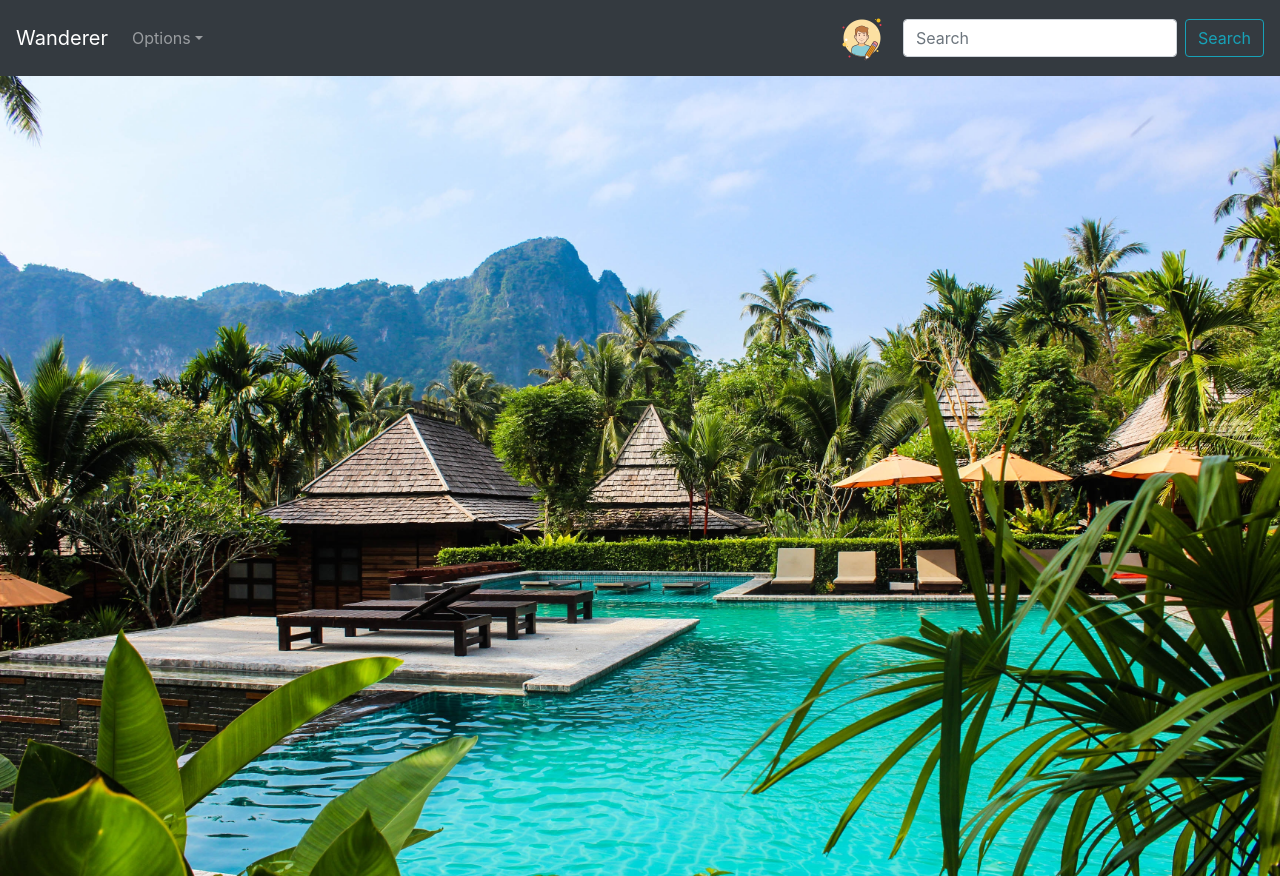
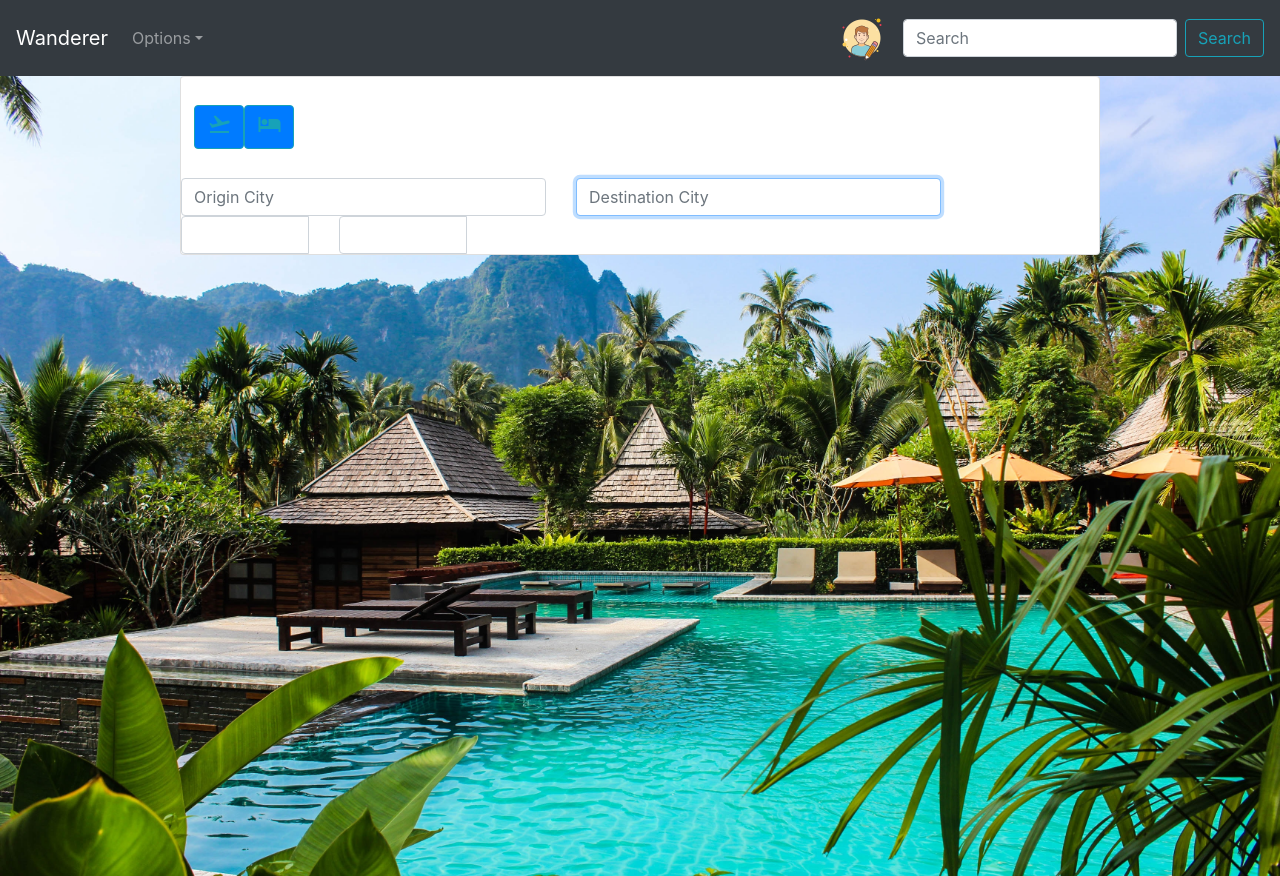
Before and after one commit to Anurag26/DBMS_Final_Project, a React (Create React App) app in the folder client/: page / in a window 1280 px wide. Built offline with nearby package versions, Linux system fonts and the light colour scheme.

Commit message:
small change

```diff
--- a/client/package.json
+++ b/client/package.json
@@ -11,6 +11,7 @@
     "react-bootstrap": "^1.0.0-beta.16",
     "react-dom": "^16.12.0",
     "react-dropzone": "^4.2.12",
+    "react-google-login": "^5.0.7",
     "react-images": "^0.5.17",
     "react-moment": "^0.7.7",
     "react-router-dom": "^4.3.1",
--- a/client/public/index.html
+++ b/client/public/index.html
@@ -5,6 +5,9 @@
     <link href="%PUBLIC_URL%/favicon.ico" rel="icon"/>
     <meta content="width=device-width, initial-scale=1" name="viewport"/>
     <meta content="#000000" name="theme-color"/>
+<!--    <meta name="google-signin-scope" content="profile email">-->
+<!--    <meta name="google-signin-client_id" content="474863064100-h546o1bncdj72k2sf220v8eblg2nt1md.apps.googleusercontent.com">-->
+<!--    <script src="https://apis.google.com/js/platform.js" async defer></script>-->
     <meta
             content="Web site created using create-react-app"
             name="description"
@@ -16,6 +19,7 @@
   integrity="sha384-ggOyR0iXCbMQv3Xipma34MD+dH/1fQ784/j6cY/iJTQUOhcWr7x9JvoRxT2MZw1T"
   crossorigin="anonymous"
 />
+    <link href="https://fonts.googleapis.com/icon?family=Material+Icons" rel="stylesheet">
     <!--
       manifest.json provides metadata used when your web app is installed on a
       user's mobile device or desktop. See https://developers.google.com/web/fundamentals/web-app-manifest/
--- a/client/src/components/Home/home.js
+++ b/client/src/components/Home/home.js
@@ -1,6 +1,7 @@
 import React, { Component } from 'react';
 import img1 from '../../images/hotel.jpg';
 import LoginRegister from "../LoginRegister/loginregister";
+import ProductHomePageForm from "../ProductHomePage/productHomePageForm";
 
 class Home extends Component {
 
@@ -15,7 +16,7 @@ class Home extends Component {
                 backgroundAttachment: 'fixed',
                 height: `${window.innerHeight}px`
               }}>
-
+                <ProductHomePageForm />
             </div>
         );
     }
--- a/client/src/components/LoginRegister/loginregister.js
+++ b/client/src/components/LoginRegister/loginregister.js
@@ -2,6 +2,7 @@ import React, { Component } from 'react';
 // import './login.css';
 import axios from 'axios';
 import {Button} from 'react-bootstrap';
+import {GoogleLogin} from "react-google-login";
 
 class LoginRegister extends Component {
 
@@ -59,8 +60,8 @@ class LoginRegister extends Component {
         });
     }
 
-    handleGoogleAuthentication=()=>{
-
+    handleGoogleAuthentication=(googleUser)=>{
+        console.log(googleUser);
     }
 
     render() {
@@ -102,13 +103,6 @@ class LoginRegister extends Component {
 
                                          </div>
 
-                                         {/*<div className="custom-control custom-checkbox mb-3">*/}
-                                         {/*    <input type="checkbox" className="custom-control-input"*/}
-                                         {/*           id="customCheck1"/>*/}
-                                         {/*    <label className="custom-control-label"*/}
-                                         {/*           htmlFor="customCheck1">Remember*/}
-                                         {/*        password</label>*/}
-                                         {/*</div>*/}
                                          <Button
                                              className="btn btn-lg btn-primary btn-block text-uppercase"
                                              variant="warning"
@@ -166,19 +160,21 @@ class LoginRegister extends Component {
 
                                      </form>
                                     }
-                                    <Button
-                                        className="btn btn-lg btn-google btn-block text-uppercase"
-                                        variant="success"
-                                        type="submit" onClick={this.handleGoogleAuthentication} ><i className="fab fa-google mr-2"></i> Google
-                                        Authentication
-                                    </Button>
-                                    <Button
-                                        className="btn btn-lg btn-facebook btn-block text-uppercase"
-
-                                        type="submit"><i
-                                        className="fab fa-facebook-f mr-2"></i> Facebook
-                                        Authentication
-                                    </Button>
+                                    {/*<Button*/}
+                                    {/*    className="btn btn-lg btn-google btn-block text-uppercase"*/}
+                                    {/*    variant="success"*/}
+                                    {/*    type="submit" onClick={this.handleGoogleAuthentication} ><i className="fab fa-google mr-2"></i> Google*/}
+                                    {/*    Authentication*/}
+                                    {/*</Button>*/}
+                                    {/*<div className="g-signin2" data-onsuccess="onSignIn"*/}
+                                    {/*     data-theme="dark" onClick={(googleUser)=>this.handleGoogleAuthentication(googleUser)}></div>*/}
+                                    <GoogleLogin
+                                        clientId="474863064100-h546o1bncdj72k2sf220v8eblg2nt1md.apps.googleusercontent.com"
+                                        buttonText="Login"
+                                        onSuccess={this.handleGoogleAuthentication}
+                                        onFailure={this.handleGoogleAuthentication}
+                                        cookiePolicy={'single_host_origin'}
+                                    />
                                 </div>
                             </div>
                         </div>
--- /dev/null
+++ b/client/src/components/ProductHomePage/productHomePageForm.js
@@ -0,0 +1,65 @@
+import React, {Component} from 'react';
+import {Button} from "react-bootstrap";
+
+class ProductHomePageForm extends Component {
+    render() {
+        return (
+            <div>
+                <div className="container">
+                    <div className="row">
+                        <div className="col-sm-10 col-md-10 col-lg-10 mx-auto">
+                            <div className="card product-card">
+                                <div className="row card-buttons">
+                                    <div className="col-md-5 option-icons" style={{margin:'2%', padding:'1%'}}>
+                                        <Button type="button" className="btn btn-outline-info"><i
+                                            className="material-icons"
+
+                                            >flight_takeoff</i></Button>
+                                        <Button type="button" className="btn btn-outline-info"><i
+                                            className="material-icons"
+                                            >hotel</i></Button>
+                                    </div>
+                                </div>
+                                <div className="row flight-routes">
+                                    <div className="col-md-5 origin-city">
+                                        <input type="text" id="origin-city" className="form-control"
+                                               placeholder="Origin City" required autoFocus
+                                        />
+                                    </div>
+                                    <div className="col-md-5 destination-city">
+                                        <input type="text" id="destination-city"
+                                               className="form-control"
+                                               placeholder="Destination City" required autoFocus />
+                                    </div>
+                                    <div className="col-md-2"></div>
+                                </div>
+
+                                <div className="row flight-dates">
+                                    <div className="col-md-2 departure-date">
+                                        <div className="input-group date">
+                                            <input type="text" className="form-control"
+                                                   id="js-date" />
+                                                <div className="input-group-addon">
+                                                    <span className="glyphicon glyphicon-th"></span>
+                                                </div>
+                                        </div>
+                                    </div>
+                                    <div className="col-md-2 return-date">
+                                        <div className="input-group date" data-provide="datepicker">
+                                            <input type="text" className="form-control" />
+                                                <div className="input-group-addon">
+                                                    <span className="glyphicon glyphicon-th"></span>
+                                                </div>
+                                        </div>
+                                    </div>
+                                </div>
+                            </div>
+                        </div>
+                    </div>
+                </div>
+            </div>
+        );
+    }
+}
+
+export default ProductHomePageForm;
```
Also changed, not shown: package.json (+4 -4 lines), 1 other file (tests, documents, lock files or other folders).
